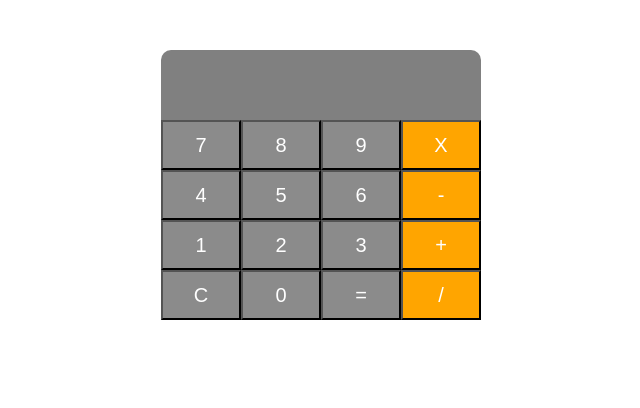
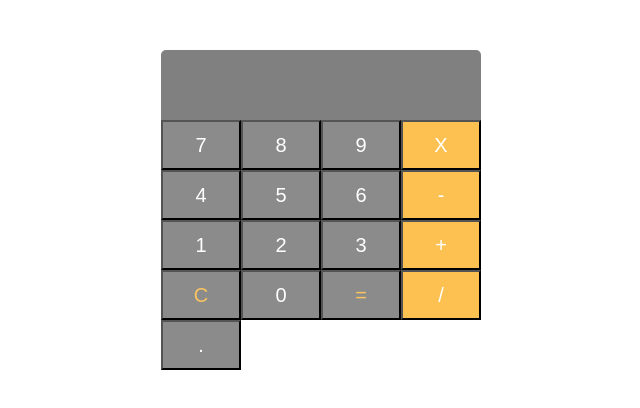
Before and after one commit to jihoon8730/calculator, a React (Create React App) app: page / in a window 1280 px wide. Shown: the top 408 px of the page, without its empty margins (319-959 px from the left). Built offline with nearby package versions, Linux system fonts and the light colour scheme.

Commit message:
modify : 소수점 계산 문제 수정 중

```diff
--- a/src/App.css
+++ b/src/App.css
@@ -11,7 +11,7 @@ body {
 .number-view {
   width: 320px;
   height: 70px;
-  border-radius: 10px 10px 0px 0px;
+  border-radius: 5px 5px 0px 0px;
   background-color: gray;
   color: #fff;
 }
@@ -45,7 +45,11 @@ body {
 .number-btn-orange {
   width: 80px;
   height: 50px;
-  background-color: orange;
+  background-color: rgb(253, 193, 81);
   color: #fff;
   font-size: 20px;
 }
+
+.orange-color {
+  color: rgb(250, 196, 95);
+}
--- a/src/App.js
+++ b/src/App.js
@@ -38,16 +38,15 @@ function App() {
       setNumOne('');
       return false;
     } else if (operator === '+') {
-      return setResult(parseInt(numOne) + parseInt(numTwo));
+      return setResult(Math.round((parseFloat(numOne) + parseFloat(numTwo)) * 100) / 100);
     } else if (operator === '-') {
-      return setResult(parseInt(numOne) - parseInt(numTwo));
+      return setResult(Math.round((parseFloat(numOne) - parseFloat(numTwo)) * 100) / 100);
     } else if (operator === 'X') {
-      return setResult(parseInt(numOne) * parseInt(numTwo));
+      return setResult(parseFloat(numOne) * parseFloat(numTwo));
     } else if (operator === '/') {
-      return setResult((parseInt(numOne) / parseInt(numTwo)).toFixed(3));
+      return setResult((parseFloat(numOne) / parseFloat(numTwo)).toFixed(2));
     }
   }
-
   // 키보드 숫자패드 입력하기
   // 순서 정리
   // 1. 키보드를 누를 때
@@ -58,11 +57,19 @@ function App() {
   // - key와 관련된 이벤트 사용(onkeydown, onkeyup 등등)
   // - keyboard를 눌렀을때 keyvalue를 가져 올 수 있는 메소드 사용 = event.key를 사용하여 onkeyDown을 했을 때 내가 누른 key의 value 값을 가져옴
   // - console.log로 확인
-  console.log(numOne, numTwo);
-  console.log(result);
-  return (
-    <div className='wrap' onKeyDown={(e) => {
-      console.log(e.key);
+  // 해결 방안
+  // 1. 계산기 창에 클릭 했을 때 event key value를 가져온다
+  // 2. 가져온 key value를 isFinite()를 통해 숫자만 추출 검사한다
+  // 3. e.key가 숫자일 경우 onClickNumber(e.key)를, 그 외의 경우 false
+  // 4. 마찬가지로 연산기호의 경우도 e.key가 문자열타입의 연산자일 경우 operator State에 담는다
+  // 5. 엔터 키보드를 누를시 결과값 출력
+  // 6. ESC 키보드를 누를시 onClickClear함수 실행
+  // 7. 소수점 계산 기능 추가
+  // ----문제점-----
+  // 소수점이 하나만 찍혀야 하지만 현제 버튼을 클릭할때마다 눌리고 있다
+  // 해결하기 위해 cto님 trottleling, debouncing개념의 키워드를 주셨다
+  // 현재 접목해야할 개념으로는 debouncing개념과 적합하다고 판다
+  const handleKeyboardOperator = (e) => {
     if (isFinite(e.key)) {
       return onClickNumber(e.key);
     } else if (e.key === '+') {
@@ -77,8 +84,17 @@ function App() {
       return handleOperator();
     } else if (e.key === 'Escape') {
       return onClickClear();
+    } else if (e.key === '.') {
+      setTimeout(() => {
+        onClickNumber(e.key);
+      }, 5000)
+      // onClickNumber(e.key);
     }
-    }}>
+  }
+  console.log(numOne, numTwo);
+  console.log(result);
+  return (
+    <div className='wrap' onKeyDown={handleKeyboardOperator}>
       <div className='number-view'>
         <div className='view-number'>
           <input className='view-number-title' readOnly="this.blur()" type="text" value={result ? result : operator ? numTwo : numOne} />
@@ -127,15 +143,20 @@ function App() {
         }}>+</button>
       </div>
       <div className='numbers'>
-        <button className='number-btn' onClick={onClickClear}>C</button>
+        <button className='number-btn orange-color' onClick={onClickClear}>C</button>
         <button className='number-btn' onClick={() => {
           onClickNumber('0');
         }}>0</button>
 
-        <button className='number-btn' onClick={handleOperator}>=</button>
+        <button className='number-btn orange-color' onClick={handleOperator}>=</button>
         <button className='number-btn-orange' onClick={() => {
           setOperator('/');
         }}>/</button>
+      </div>
+      <div className='numbers'>
+      <button className='number-btn' onClick={() => {
+          onClickNumber('.');
+        }}>.</button>
       </div>
     </div>
   );
```
Lines whose indentation alone changed are shown as unchanged.
